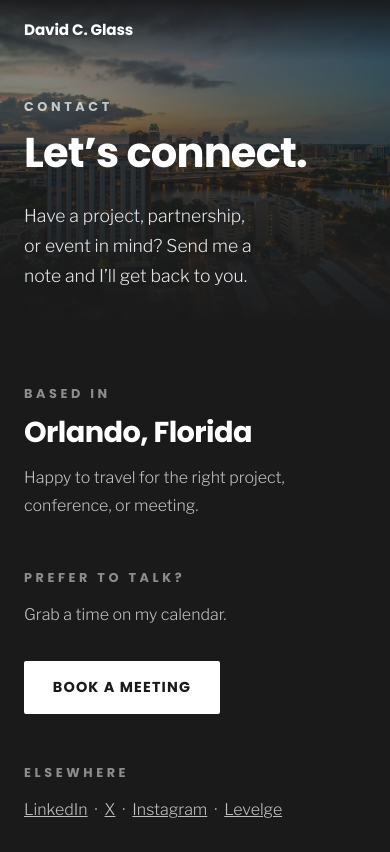
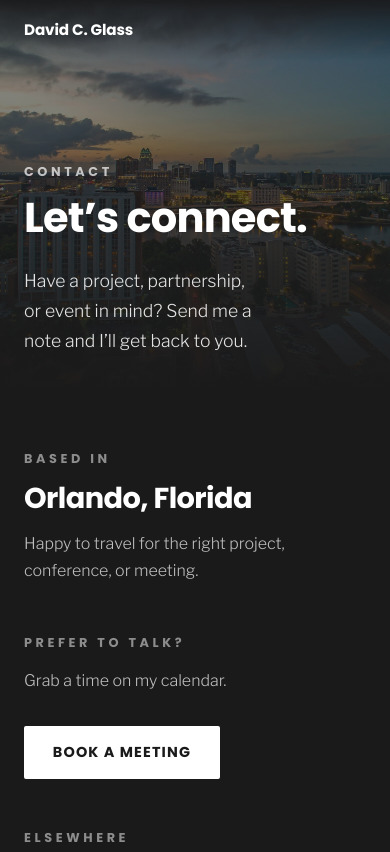
Before and after one commit to dcg76/davidcglass.me, a plain HTML site: page contact.html in a window 390 px wide. Shown: the top 852 px of the page. Drawn offline with nearby package versions, Linux system fonts and the light colour scheme.

Commit message:
Banner: 20% taller on phones and tablets
Co-Authored-By: Claude Opus 5.5 <noreply@anthropic.com>
Claude-Session: https://claude.ai/code/session_01XAUKNA5bM2y5gNV4f7xzAT

```diff
--- a/contact.html
+++ b/contact.html
@@ -17,7 +17,7 @@
 <link rel="preconnect" href="https://fonts.googleapis.com">
 <link rel="preconnect" href="https://fonts.gstatic.com" crossorigin>
 <link href="https://fonts.googleapis.com/css2?family=Poppins:wght@700&family=Libre+Franklin:wght@300;400&display=swap" rel="stylesheet">
-<link rel="stylesheet" href="/site.css?v=12">
+<link rel="stylesheet" href="/site.css?v=13">
 </head>
 <body>
 <div class="topbar"></div>
--- a/site.css
+++ b/site.css
@@ -166,8 +166,8 @@ a:focus-visible, .menu-btn:focus-visible { outline: 2px solid #fff; outline-offs
 .page-hero .eyebrow { color: rgba(255,255,255,.7); }
 .page-hero .lead { color: rgba(255,255,255,.88); }
 /* Phones and tablets: banner only as tall as its text */
-@media (max-width: 1199px) { .page-hero { min-height: 0; padding-top: 130px; padding-bottom: 48px; } }
-@media (max-width: 700px) { .page-hero { padding-top: 96px; padding-bottom: 36px; background-position: 60% center; } }
+@media (max-width: 1199px) { .page-hero { min-height: 430px; padding-top: 130px; padding-bottom: 48px; } }
+@media (max-width: 700px) { .page-hero { min-height: 392px; padding-top: 96px; padding-bottom: 36px; background-position: 60% center; } }
 .page-hero + section { border-top: 0; }
 .email-hint { text-transform: none; letter-spacing: 0; font: 400 .9rem "Libre Franklin", sans-serif; color: #ffd666; min-height: 0; }
 .hint-fix { background: none; border: 0; padding: 0; color: #ffd666; font: inherit; text-decoration: underline; cursor: pointer; }
```
